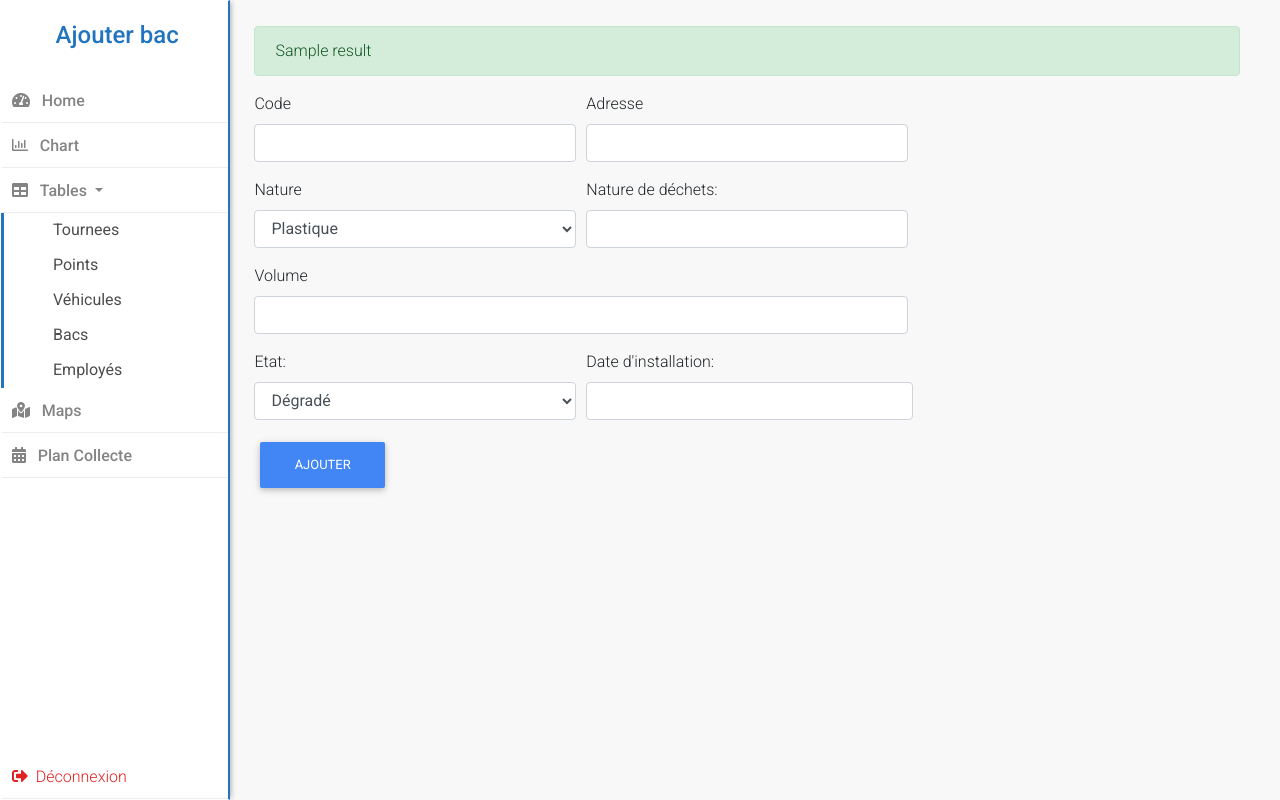
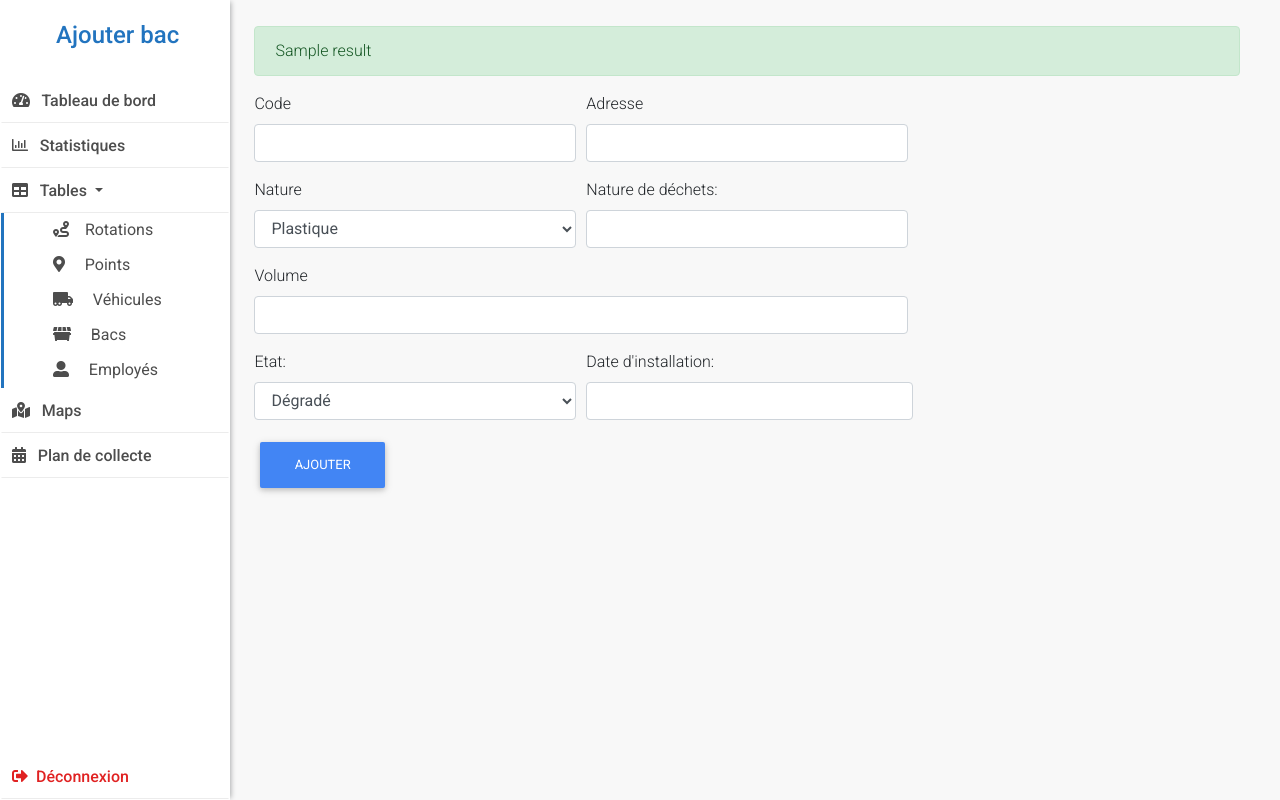
Before and after one commit to raouftams/GIS-for-SWM, a Symfony app: template templates/admin/bacs/add.html.twig in a window 1280 px wide, after a click on "Tables". Run offline with Twig, Linux system fonts and the light colour scheme; the template is opened without the code that fills it: most values are stand-ins (such as "Sample title", 1, 10 or a date in 2020); some libraries are stand-ins or nearby versions.

Commit message:
09/08/2020

```diff
--- a/public/css/main.css
+++ b/public/css/main.css
@@ -20,7 +20,6 @@ nav{
 	float: left;
 	border: 1px solid transparent;
 	box-shadow: 3px 0 5px -2px #aaacad;
-	border-right: 2px solid #2274BF;
 }
 nav>hr{
 	background-color: white;
@@ -56,7 +55,7 @@ nav>div>button{
 	border-bottom: 1px solid rgb(236, 236, 236);
 	width: 104%;
 	height: 45px;
-	color:rgb(132, 132, 132);
+	color:rgb(77, 77, 77);
 	text-align: justify;
 	padding-left: 10px !important;
 	padding-top: 10px;
@@ -91,6 +90,7 @@ nav>div>button{
 	border: 1px solid transparent;
 	width: 104%;
 	height: 35px;
+	left: 0;
 	color: rgb(77, 77, 77);
 	text-align: left;
 	padding-top: 4px;
--- a/templates/admin/points/add.html.twig
+++ b/templates/admin/points/add.html.twig
@@ -257,7 +257,7 @@
 			type: "GET",
 			data: {
 				f: 'json',
-				location: ""+point.lng +","+point.lat +"", category:"education, food, parks and outdoors, hotel, Arts and Entertainment, Metro Station", token: "8ZZcyRvgH1RZjAyPojm4QBupawxGJM9hbvGOyoafpJ01HUnKQgGro0JQWuSA_SLoADkyz9LeNeszmTvR8GG7ikC0buvlq5K33ewMqlN846s-mk3R_Zh9oozDktdM4K5ykXfz7pWRC23bFx4EVYvgew..", outFields: "Palce_addr, PlaceName", maxLocations: 5, langCode: "fr", forStorage: true, featureTypes:"StreetAdresses"},
+				location: ""+point.lng +","+point.lat +"", category:"education, food, parks and outdoors, hotel, Arts and Entertainment, Metro Station", token: "w6KcUKEU5ySVw1KCRSw4ltUwwN4j-SB2EDIPzExl3vKhzNIb6fliZPasLKc_bkR_kAwlk3EG-y26p9ib6Tib7fKVZ604_aBn3y0tjbC5DEj85qUV6ntZ7PrJXzbPpG11kdoSkB8nSThEKLgfJPqNkA..", outFields: "Palce_addr, PlaceName", maxLocations: 5, langCode: "fr", forStorage: true, featureTypes:"StreetAdresses"},
 			success: function(response){
 				console.log(response);
 				var selAdd = document.getElementById("adresse");
--- a/templates/base.html.twig
+++ b/templates/base.html.twig
@@ -22,30 +22,29 @@
           	<div class="col-xs-2">
             	<nav class="aside " >
 					<h2 class="page-title" style="color:#2274BF;"><strong>{% block header %} {%endblock%}</strong></h2>
-
 					<div class="btn-group-vertical" style="width: 96%;">
 
 					<a class="btn-menu" href="{{path('dashboard')}}" style="padding-left: 0px; ">
 						<i class="fas fa-tachometer-alt"></i>
-						 	&nbsp;<strong> Home </strong><span class="sr-only">(current)</span>
+						 	&nbsp;<strong> Tableau de bord </strong><span class="sr-only">(current)</span>
 					</a>
 
 					<a class="btn-menu" style="padding-left: 0px;" href="{{path('charts')}}">
 						<i class="far fa-chart-bar"></i>
-						&nbsp; <strong> Chart </strong>
+						&nbsp; <strong> Statistiques </strong>
 					</a>
 
-					<a class="btn-menu dropdown-toggle mr-4" data-toggle="collapse" data-target="#submenu1" style="padding-left: 0px;  color: rgb(132, 132, 132); ">
+					<a class="btn-menu dropdown-toggle mr-4" data-toggle="collapse" data-target="#submenu1" style="padding-left: 0px;  color: rgb(77, 77, 77); ">
 						<i class="fas fa-table"></i>
 						&nbsp; <strong>Tables</strong>
 					</a>
                     	<div class="collapse" id="submenu1" aria-expanded="false" style="width: 100%;">
 							<ul class="flex-column pl-2 nav submenu-list">
-								<a class="nav-item md btn-sub-menu" href="{{path('tournees')}}"><b>Tournees</b></a>
-								<a class="nav-item md btn-sub-menu" href="{{path('pointsIndex')}}"><b>Points</b></a>
-								<a class="nav-item btn-sub-menu" href="{{path('vehiclesIndex')}}"><b>Véhicules</b></a>
-								<a class="nav-item btn-sub-menu" href="{{path('bacsIndex')}}"><b>Bacs</b></a>
-								<a class="nav-item btn-sub-menu" href="{{path('employesIndex')}}"><b>Employés</b></a>
+								<a class="nav-item md btn-sub-menu" href="{{path('tournees')}}"><b><i class="fas fa-route"></i> &nbsp;&nbsp; Rotations</b></a>
+								<a class="nav-item md btn-sub-menu" href="{{path('pointsIndex')}}"><b><i class="fas fa-map-marker-alt"></i> &nbsp; &nbsp; Points</b></a>
+								<a class="nav-item btn-sub-menu" href="{{path('vehiclesIndex')}}"><b><i class="fas fa-truck-moving"></i> &nbsp; &nbsp; Véhicules</b></a>
+								<a class="nav-item btn-sub-menu" href="{{path('bacsIndex')}}"><b><i class="fas fa-dumpster"></i> &nbsp; &nbsp; Bacs</b></a>
+								<a class="nav-item btn-sub-menu" href="{{path('employesIndex')}}"><b><i class="fas fa-user-alt"></i> &nbsp; &nbsp; Employés</b></a>
 							</ul>
 						</div>
 
@@ -56,21 +55,21 @@
 					{% if is_granted("ROLE_ADMIN")%}
 					<a class="btn-menu" style="padding-left: 0px;" href="{{path('analyseVrp')}}">
 						<i class="fas fa-route"></i>
-						&nbsp; <strong>Analyse </strong>
+						&nbsp; <strong>Analyse VRP </strong>
 					</a>
 					{% endif %}
 
 					<a class="btn-menu" style="padding-left: 0px;" href="{{path('planCollecte')}}">
 						<i class="fas fa-calendar-alt"></i>
-						&nbsp; <strong>Plan Collecte </strong>
+						&nbsp; <strong>Plan de collecte </strong>
 					</a>
 
 					{% if is_granted("ROLE_ADMIN")%}
-					<a class="btn-menu" href="{{path('addUser')}}" style="padding-left: 0px;"><i class="fas fa-user-alt"></i>&nbsp;&nbsp;&nbsp;<b>users</b></a>
+					<a class="btn-menu" href="{{path('addUser')}}" style="padding-left: 0px;"><i class="fas fa-user-alt"></i>&nbsp;&nbsp;&nbsp;<b>Utilisateurs</b></a>
 					{% endif %}
 
 					</div>
-					<a class="btn-logout" href="{{path('logout')}}" style="color:#e02222;" ><i class="fas fa-sign-out-alt"></i>&nbsp; Déconnexion</a>
+					<a class="btn-logout" href="{{path('logout')}}" style="color:#e02222;" ><strong><i class="fas fa-sign-out-alt"></i>&nbsp; Déconnexion</strong></a>
 				</nav>
 			</div>
         </div>
```
Also changed, not shown: public/css/dashboard.css (+4 -3 lines), src/Controller/User/TourneeController.php (+1 -1 lines), src/Controller/User/VRPController.php (+1 -1 lines), templates/public/dashboard.html.twig (+7 -5 lines).
